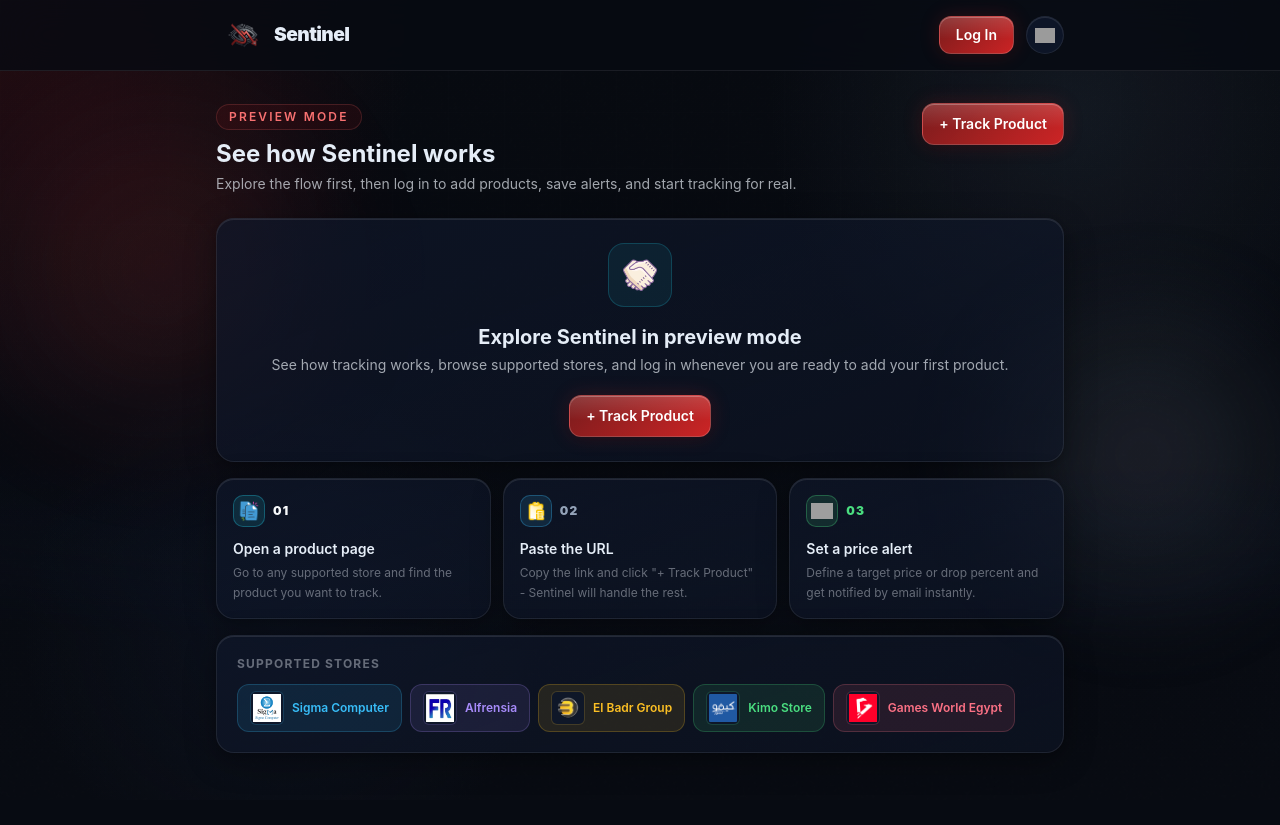
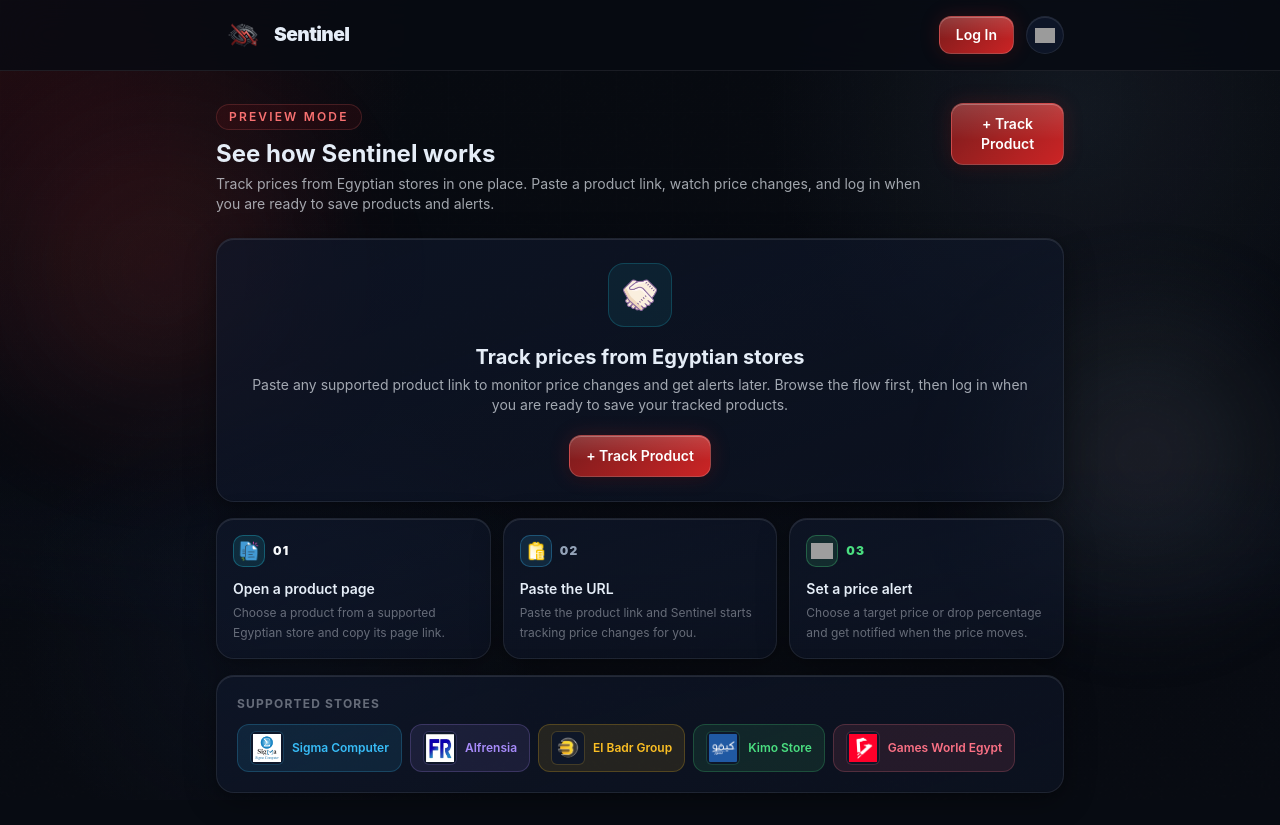
Before and after one commit to Youssif51/sentinel_FrontEnd, a Next.js app: page /dashboard in a window 1280 px wide. Before the commit the page ends 800 px from the top, so only its background shows below. Built offline with nearby package versions, Linux system fonts and the light colour scheme; no server answers; grey boxes are pictures that could not be loaded.

Commit message:
feat: enhance user guidance for tracking products from Egyptian stores

```diff
--- a/app/dashboard/page.tsx
+++ b/app/dashboard/page.tsx
@@ -225,7 +225,7 @@
             <p className="text-sm" style={{ color: 'var(--text-secondary)' }}>
               {isLoggedIn
                 ? 'Tap any item to expand details, chart, and alert rules'
-                : 'Explore the flow first, then log in to add products, save alerts, and start tracking for real.'}
+                : 'Track prices from Egyptian stores in one place. Paste a product link, watch price changes, and log in when you are ready to save products and alerts.'}
             </p>
           </div>
           <AddProductButton requiresAuth={!isLoggedIn} />
--- a/components/EmptyState.tsx
+++ b/components/EmptyState.tsx
@@ -74,7 +74,7 @@
     num: '01',
     icon: <IconImage src="/icons/copy.png" alt="Copy" size={22} />,
     title: 'Open a product page',
-    desc: 'Go to any supported store and find the product you want to track.',
+    desc: 'Choose a product from a supported Egyptian store and copy its page link.',
     color: 'var(--cyan)',
     glow: 'rgba(34,211,238,0.12)',
   },
@@ -82,7 +82,7 @@
     num: '02',
     icon: <IconImage src="/icons/paste.png" alt="Paste" size={22} />,
     title: 'Paste the URL',
-    desc: 'Copy the link and click "+ Track Product" - Sentinel will handle the rest.',
+    desc: 'Paste the product link and Sentinel starts tracking price changes for you.',
     color: 'var(--blue)',
     glow: 'rgba(56,189,248,0.12)',
   },
@@ -90,7 +90,7 @@
     num: '03',
     icon: <IconImage src="/icons/alert.png" alt="Alert" size={22} />,
     title: 'Set a price alert',
-    desc: 'Define a target price or drop percent and get notified by email instantly.',
+    desc: 'Choose a target price or drop percentage and get notified when the price moves.',
     color: 'var(--emerald)',
     glow: 'rgba(74,222,128,0.12)',
   },
@@ -122,13 +122,13 @@
           </h2>
         ) : requiresAuth ? (
           <h2 className="text-xl font-bold mb-1" style={{ color: 'var(--text-primary)' }}>
-            Explore Sentinel in preview mode
+            Track prices from Egyptian stores
           </h2>
         ) : null}
         <p className="text-sm mb-5" style={{ color: 'var(--text-secondary)' }}>
           {requiresAuth
-            ? 'See how tracking works, browse supported stores, and log in whenever you are ready to add your first product.'
-            : 'Start by adding your first product, then Sentinel will keep watching the price for you.'}
+            ? 'Paste any supported product link to monitor price changes and get alerts later. Browse the flow first, then log in when you are ready to save your tracked products.'
+            : 'Paste your first product link to start tracking its price, history, and alerts in one place.'}
         </p>
         <div className="flex justify-center">
           <AddProductButton requiresAuth={requiresAuth} />
--- a/components/WelcomeModal.tsx
+++ b/components/WelcomeModal.tsx
@@ -135,7 +135,7 @@
             Welcome to Sentinel
           </h2>
           <p className="text-sm leading-relaxed" style={{ color: 'var(--text-secondary)' }}>
-            Track products across Egyptian stores and stay ahead of meaningful price changes.
+            Track product prices from Egyptian stores, watch price history, and get alerts when a price drops.
           </p>
         </div>
 
@@ -213,7 +213,7 @@
 
         <div className="px-7 pb-7 pt-1 flex justify-center">
           <button onClick={dismiss} className="btn-neon px-4 py-2.5 text-sm font-semibold">
-            + Track Product
+            Start Tracking
           </button>
         </div>
       </div>
```
